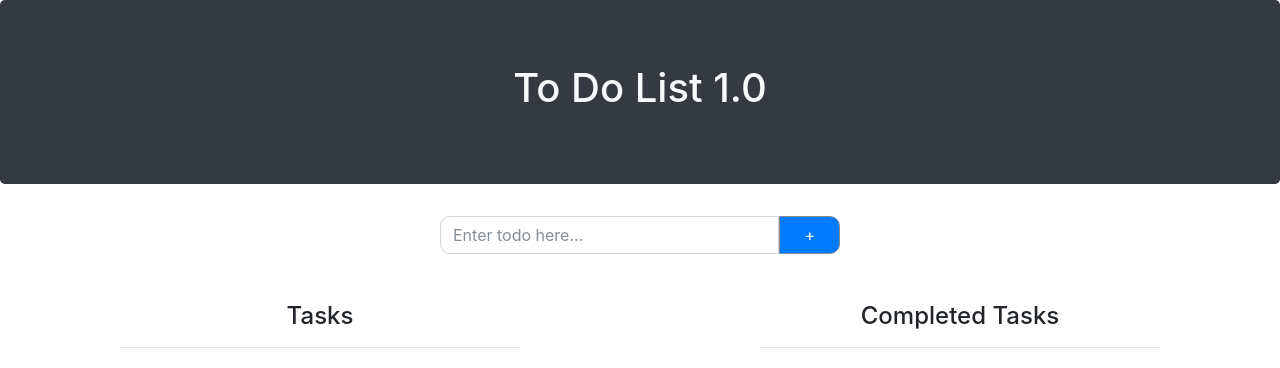
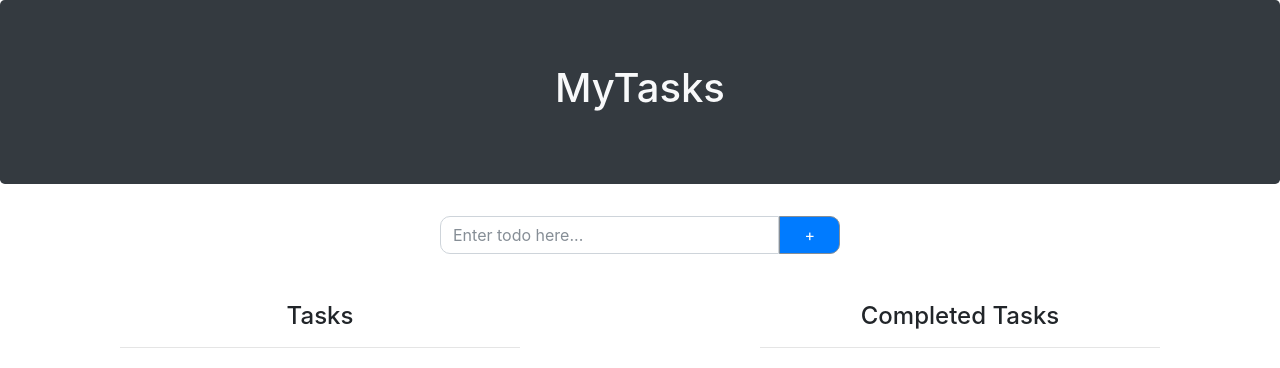
Before and after one commit to shanesaravia/Tasks, a plain HTML site: page index.html in a window 1280 px wide. Drawn offline with Linux system fonts and the light colour scheme.

```diff
--- a/index.html
+++ b/index.html
@@ -9,7 +9,7 @@
 	<body>
 		<header>
 			<div class="jumbotron bg-dark">
-				<h1 class="text-light">To Do List 1.0</h1>
+				<h1 class="text-light">MyTasks</h1>
 			</div>
 		</header>
 		<content>
```
Also changed, not shown: 1 other file.
